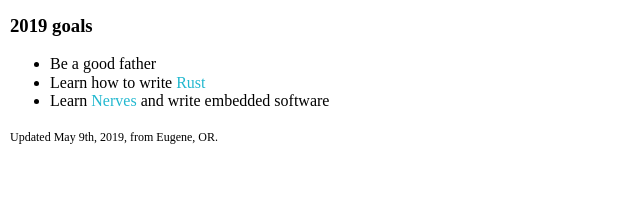
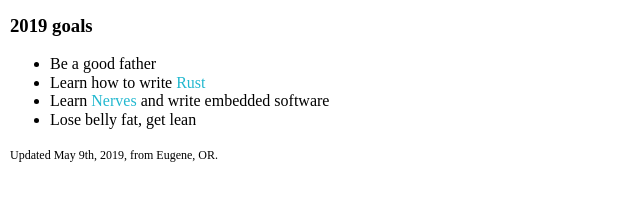
Before and after one commit to ins429/ins429.github.io, a website: page now.html in a window 1280 px wide. Shown: the part 136-336 px from the top of the page, without its empty margins (0-640 px from the left). Drawn offline with nearby package versions, Linux system fonts and the light colour scheme.

Commit message:
healthy goal

```diff
--- a/now.html
+++ b/now.html
@@ -37,6 +37,7 @@
         <li>Be a good father</li>
         <li>Learn how to write <a href="https://www.rust-lang.org/" target="_blank">Rust</a></li>
         <li>Learn <a href="https://nerves-project.org/" target="_blank">Nerves</a> and write embedded software</li>
+        <li>Lose belly fat, get lean</li>
       </ul>
     </div>
     <span>Updated May 9th, 2019, from Eugene, OR.</span>
```
